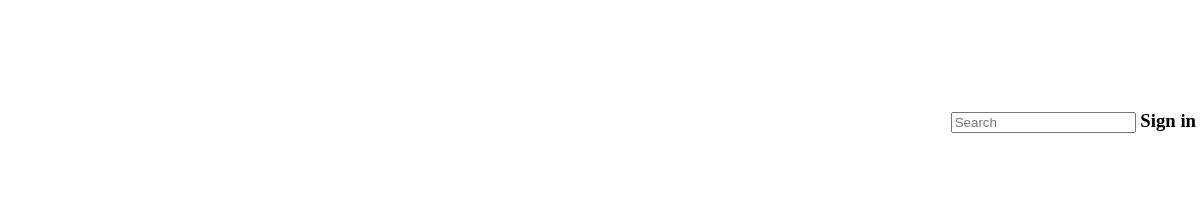
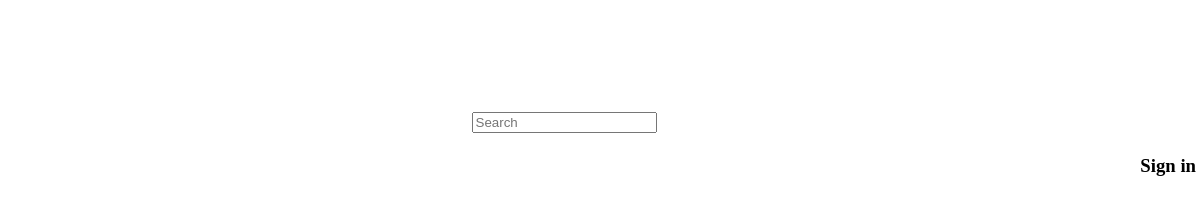
Before and after one commit to XranaDev/htmlyoutube, a plain HTML site: page index.html in a window 1280 px wide. Shown: the full height of the page, 76-1280 px from the left. Drawn offline with Linux system fonts and the light colour scheme.

Commit message:
Update index.html

```diff
--- a/index.html
+++ b/index.html
@@ -10,7 +10,7 @@ h3 {text-align: right;}
 </a>
   <br>
   <p>Trending</p>
-  <h3><input type="text" placeholder="Search"</h4>
-    Sign in
+  <h4><input type="text" placeholder="Search"</h4>
+    <h3>Sign in</h3>
 </body>
 </html>
```
